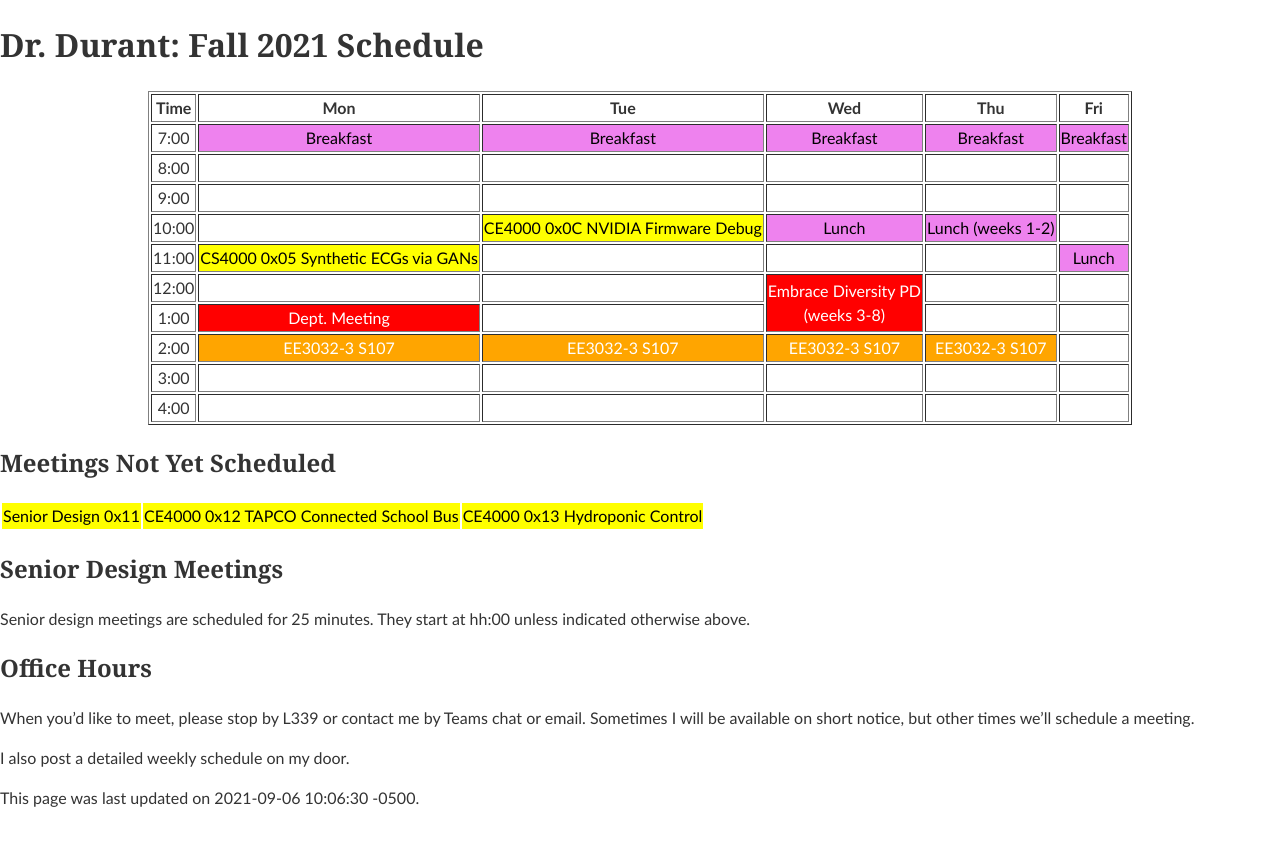
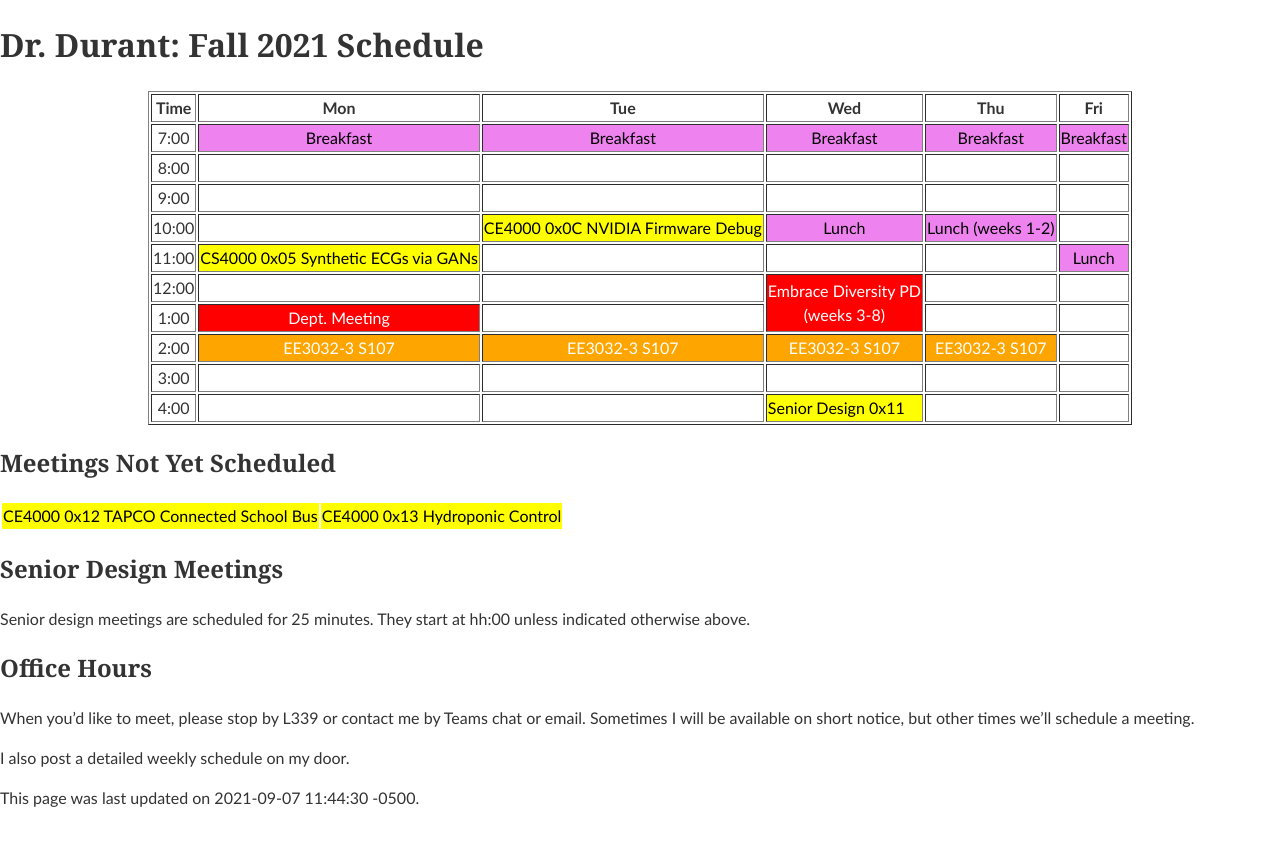
Before and after one commit to edurant/edurant.github.io, a Jekyll site: the page built from sched/f21.md, in a window 1280 px wide. Shown: the top 846 px of the page. Built offline with Jekyll 4.4.1, drawn with Linux system fonts in a browser that asks for light colours.

Commit message:
fall schedule, add senior design team

```diff
--- a/sched/f21.md
+++ b/sched/f21.md
@@ -1,6 +1,6 @@
 ---
 title: "Dr. Durant: Fall 2021 Schedule"
-date: 2021-09-06 10:06:30 -0500
+date: 2021-09-07 11:44:30 -0500
 ---
 
 <style type="text/css">
@@ -23,14 +23,13 @@
 <tr><td>1:00</td>       <td class="am">Dept. Meeting</td>                           <td>&nbsp;</td>                                                                                                                     <td>&nbsp;</td>                         <td>&nbsp;</td>                     </tr>
 <tr><td>2:00</td>       <td class="ee3032">EE3032-3 S107</td>                       <td class="ee3032">EE3032-3 S107</td>                       <td class="ee3032">EE3032-3 S107</td>                                   <td class="ee3032">EE3032-3 S107</td>   <td>&nbsp;</td>                     </tr>
 <tr><td>3:00</td>       <td>&nbsp;</td>                                             <td>&nbsp;</td>                                             <td>&nbsp;</td>                                                         <td>&nbsp;</td>                         <td>&nbsp;</td>                     </tr>
-<tr><td>4:00</td>       <td>&nbsp;</td>                                             <td>&nbsp;</td>                                             <td>&nbsp;</td>                                                         <td>&nbsp;</td>                         <td>&nbsp;</td>                     </tr>
+<tr><td>4:00</td>       <td>&nbsp;</td>                                             <td>&nbsp;</td>                                             <td class="ce4000">Senior Design 0x11</td>                              <td>&nbsp;</td>                         <td>&nbsp;</td>                     </tr>
 </table>
 </div>
 
 ## Meetings Not Yet Scheduled
 
 <table><tr>
-<td class="ce4000">Senior Design 0x11</td>
 <td class="ce4000">CE4000 0x12 TAPCO Connected School Bus</td>
 <td class="ce4000">CE4000 0x13 Hydroponic Control</td>
 </tr></table>
```
